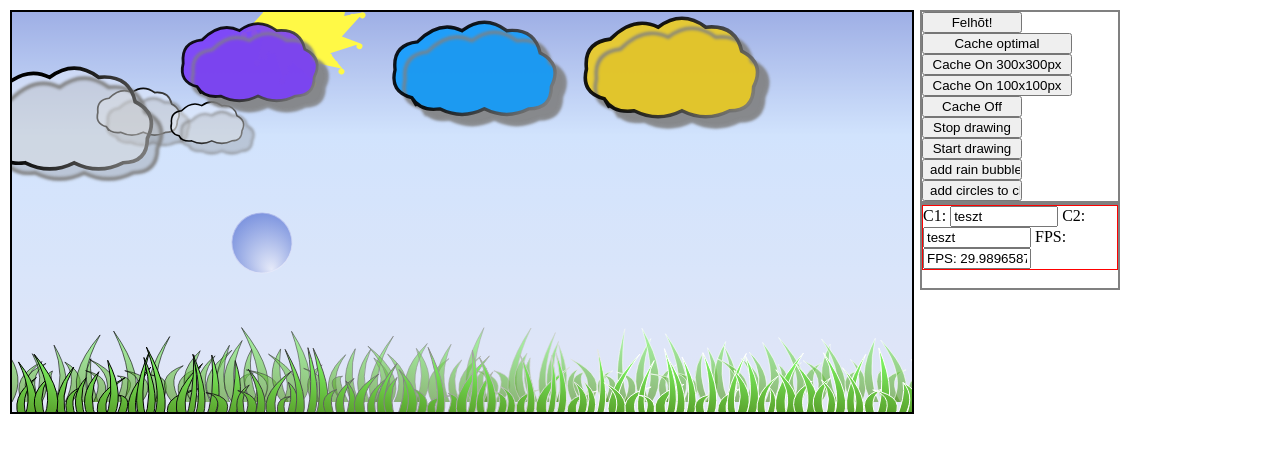
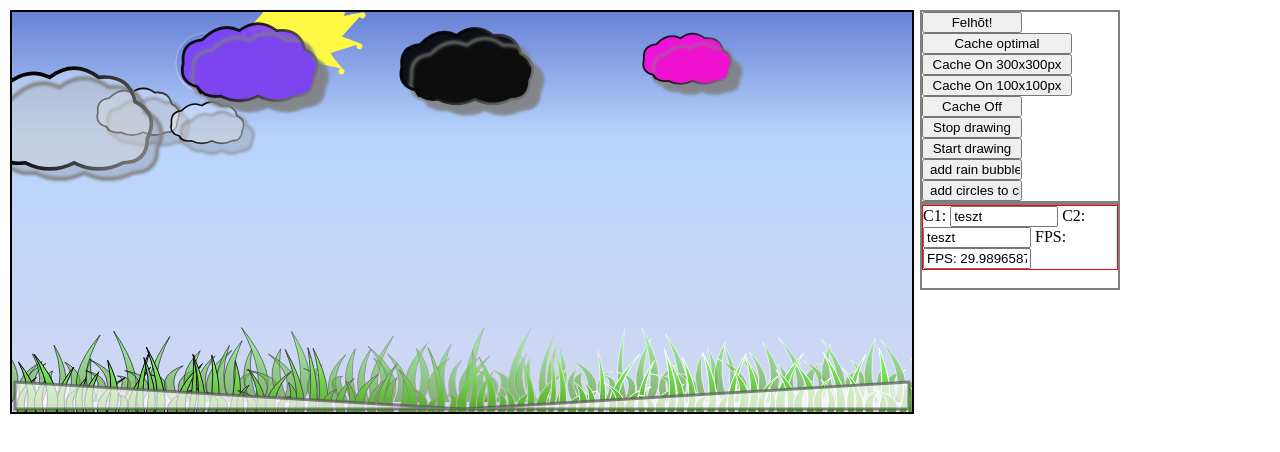
Before and after one commit to cloudygame/cloudy, a plain HTML site: page test.html in a window 1280 px wide. Drawn offline with Linux system fonts and the light colour scheme.

Commit message:
fixed bubble movement and temporary fixed background color change performance problem

```diff
--- /dev/null
+++ b/js/control.js
@@ -0,0 +1,40 @@
+/*
+*
+*/
+
+(function(namespace){
+
+	var Control	= function(){
+		this.initialize;
+	}
+
+
+	Control.prototype.initialize	= function(){
+
+	}
+
+
+
+	Control.prototype.drawControlBar	= function(){
+		g	= new createjs.Graphics();
+		g.beginFill('#fff');
+		g.setStrokeStyle(3);
+		g.beginStroke('#555');
+
+		g.moveTo( 3, globals.STAGE_HEIGHT-3 );
+		g.lineTo( globals.STAGE_WIDTH-3, globals.STAGE_HEIGHT-3 );
+		g.lineTo( globals.STAGE_WIDTH-3, globals.STAGE_HEIGHT-30 );
+		g.lineTo( globals.STAGE_WIDTH/2, globals.STAGE_HEIGHT-3 );
+		g.lineTo( 3, globals.STAGE_HEIGHT-30 );
+
+		g.closePath();
+		s	= new createjs.Shape(g);
+		s.alpha	= 0.7;
+		return s;
+	}
+
+
+	namespace.Control	= Control;
+
+}(game || (game	= {})));
+var game;
--- a/js/main.js
+++ b/js/main.js
@@ -188,7 +188,10 @@ $(document).ready( function() {
 
 
 	// ONLY FOR TESTING!! this is a performance killer line
-	globals.stage.enableMouseOver(10);
+	// globals.stage.enableMouseOver(10);
+
+	var controlBar	= new game.Control();
+	globals.stage.addChild(controlBar.drawControlBar());
 
 	globals.stage.update();
 
@@ -225,7 +228,6 @@ $(document).ready( function() {
 			scaleRnd	= (Math.random())/2+0.3;					// random scaling - maximum +-25%
 			var cloud 	= new game.Cloud( x, y, color, alpha, scaleRnd );
 			cloud.shape.alpha	= 0;	// it's a different alpha than drawing alpha!
-game.Common.log(cloudColorJson[(Math.round(Math.random()*cloudColorJson.length))]);
 			globals.layerCloud.addChild(cloud.shape);
 
 			globals.cloudArr[i+offset]	= cloud;		//store clouds in a global array too
--- a/js/shape/bubble.js
+++ b/js/shape/bubble.js
@@ -12,10 +12,8 @@
 		this.x				= inX;
 		this.y				= inY;
 		this.color			= color;
-		this.directionAngle	= 270;			// default
 		this.speed			= 1;
 		this.alpha			= 0.8;
-
 
 		var graphics		= new createjs.Graphics;
 		this.shape			= new createjs.Shape(graphics);
@@ -26,6 +24,10 @@
 		// this.initSprite();
 
 		this.initShape();
+
+		// set the direction for the movement
+		this.setDirectionAngle(270);			// default
+		this.speed	= 3;
 	}
 
 
@@ -33,11 +35,16 @@
 	Bubble.shape		= null;
 	Bubble.graphics		= null;
 
-	Bubble.spriteImg	= null;
-	Bubble.bmpAnimation	= null;
-	Bubble.directionAngle= null;
-	Bubble.speed		= null;
-	Bubble.alpha		= null;
+	Bubble.spriteImg		= null;
+	Bubble.bmpAnimation		= null;
+	Bubble.directionAngle	= null;
+	Bubble.directionToX		= null;
+	Bubble.directionToY		= null;
+	Bubble.directionFromX		= null;
+	Bubble.directionFromY		= null;
+	Bubble.directionStep	= null;
+	Bubble.speed			= null;
+	Bubble.alpha			= null;
 
 
 	var p	= Bubble.prototype;
@@ -62,17 +69,45 @@
 	}
 
 
+	// We have to move the bubble on a calculated line to the target direction X and Y because the current angle*speed = always 1/0 when the speed is low.
 	p.move	= function(){
-	    // calculate the offset vector
-		var radian	= this.directionAngle * 0.0174533;		// (Math.PI/180)
-		var radius	= this.speed;
-		var moveX	= Math.round(Math.cos(radian) * radius);
-		var moveY	= Math.round(Math.sin(radian) * radius);
+	    // calculate the offset vector with angle * speed - WRONG
+		// var radian	= this.directionAngle * 0.0174533;		// (Math.PI/180)
+		// var radius	= this.speed;
+		// var moveX	= Math.round(Math.cos(radian) * radius);
+		// var moveY	= Math.round(Math.sin(radian) * radius);
 
-		this.shape.x		+= moveX;
-		this.shape.y		+= moveY;
+		// this.directionStep	+= this.speed+1;
+		this.directionStep	+= this.speed;
+
+		var Ax	= this.directionFromX;
+		var Ay	= this.directionFromY;
+		var Bx	= this.directionToX;
+		var By	= this.directionToY;
+		var	i	= this.directionStep;
+
+		var lineLength = Math.sqrt( (Ax-Bx)*(Ax-Bx)+(Ay-By)*(Ay-By) );
+		var moveX	= Math.round( Ax+(Bx-Ax)*i/lineLength );
+		var moveY	= Math.round( Ay+(By-Ay)*i/lineLength );
+
+		// game.Common.log( moveX + "--" + moveY + " - -" + this.directionStep +" Ax"+ Ax + '--' +Ay + 'ttt' + Bx + '--' + By);
+
+		this.shape.x		= moveX;
+		this.shape.y		= moveY;
 	}
 
+
+	// set the angle and the target points and store the start points
+	p.setDirectionAngle	= function( angle ){
+		this.directionAngle	= angle;
+		this.directionStep	= 0;
+		var radian	= angle * 0.0174533;		// (Math.PI/180)
+		var radius	= globals.STAGE_WIDTH;
+		this.directionToX		= Math.round(Math.cos(radian) * radius);
+		this.directionToY		= Math.round(Math.sin(radian) * radius);
+		this.directionFromX		= this.shape.x;
+		this.directionFromY		= this.shape.y;
+	}
 
 	// creates a sprite bubble
 	p.initSprite	= function(){
--- a/js/tick.js
+++ b/js/tick.js
@@ -13,8 +13,27 @@ function tick()
 	if (!globals.STOP_TICK_DRAW){
 
 		/*
+		*	0. Control
+		*/
+		if ((createjs.Ticker.getTicks()%10 == 0) && globals.stage.mouseInBounds ){
+			game.Common.log( globals.stage.mouseInBounds + '-' + globals.stage.mouseX + '-' + globals.stage.mouseY );
+
+			// the mouse is over the control bar
+			if( globals.stage.mouseY > globals.STAGE_HEIGHT-60 ){
+				var direction	= Math.round((globals.stage.mouseX - (globals.STAGE_WIDTH/2))/100);
+				game.Common.log( 'direction: ' + direction );
+			}
+		}
+
+
+
+		/*
 		*	1. simple background transition (~70sec now)
 		*/
+/*
+
+		MUST FIX!!!! -> brutal performance loss
+
 		if (createjs.Ticker.getTicks()%10 == 0){
 			globals.bgGraphics	= globals.gStageBgGradient;
 			bgColors		= globals.gStageBgGradient;
@@ -24,13 +43,13 @@ function tick()
 			var elapsedTime	= createjs.Ticker.getTime()/(100*globals.effectTimeMultiplier);
 			if ( elapsedTime % 70 > 30 ){		// evening
 				var color	= createjs.Graphics.getRGB( '0x000000', tmpAlpha );
-				game.Common.log("go to midnight");
+				// game.Common.log("go to midnight");
 			}else if(elapsedTime % 70 > 15 ){	// lunchtime:)
 				var color	= createjs.Graphics.getRGB( '0x000088', tmpAlpha );
-				game.Common.log("go to evening");
+				// game.Common.log("go to evening");
 			}else if(elapsedTime % 70 > 0 ){	// morning
 				var color	= createjs.Graphics.getRGB( '0xffffff', tmpAlpha );
-				game.Common.log("go to lunch :)");
+				// game.Common.log("go to lunch :)");
 			}
 
 
@@ -39,7 +58,7 @@ function tick()
 			globals.bgGraphics.rect(0,0,globals.STAGE_WIDTH, globals.STAGE_HEIGHT);
 			globals.bgGraphics.endStroke();
 		}
-
+*/
 		/*
 		*	2. Grass effects
 		*/
@@ -122,18 +141,18 @@ function tick()
 			    if (bubble.shape.y < 0) {
 					// We've reached the right side of our screen
 					// We need to walk left now to go back to our initial position
-					bubble.directionAngle	= 70;
+					bubble.setDirectionAngle(60);
 					// alert("FENT");
 			    }
 
 			    if (bubble.shape.y > globals.STAGE_HEIGHT) {
 					// We've reached the left side of our screen
 					// We need to walk right now
-					bubble.directionAngle	= 290;
+					bubble.setDirectionAngle(310);
 			    }
 
 				// shape bubble movevement
-				bubble.speed = 1;
+				// bubble.speed = 1;
 				bubble.move();
 				bubble.shape.rotation += 5;
 			}
--- a/test.html
+++ b/test.html
@@ -24,6 +24,7 @@
 	<script src="js/common.js"></script>
 	<script src="js/tick.js"></script>
 	<script src="js/collision.js"></script>
+	<script src="js/control.js"></script>
 
 	<!-- shapes -->
 	<script src="js/shape/cloud.js"></script>
```
